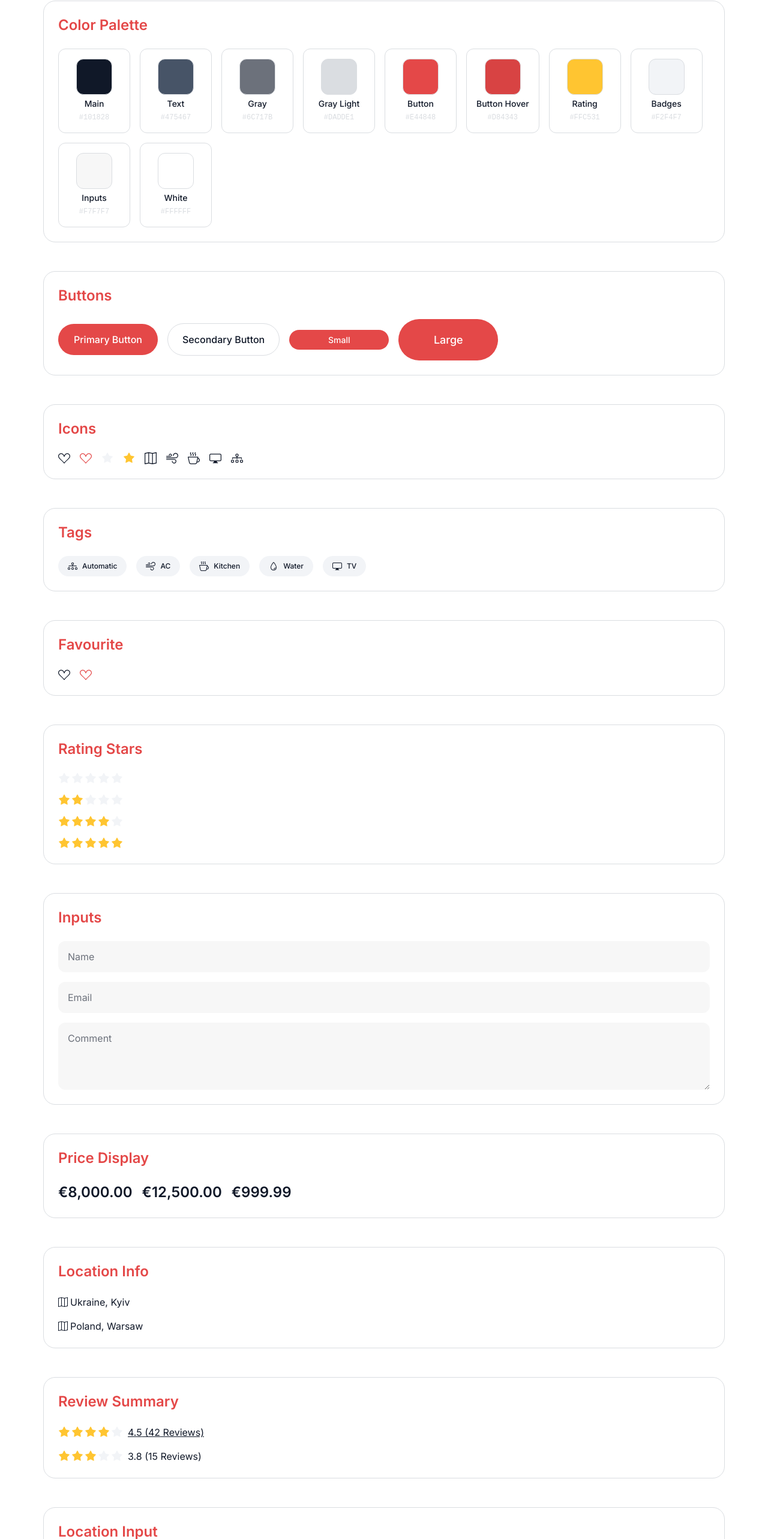
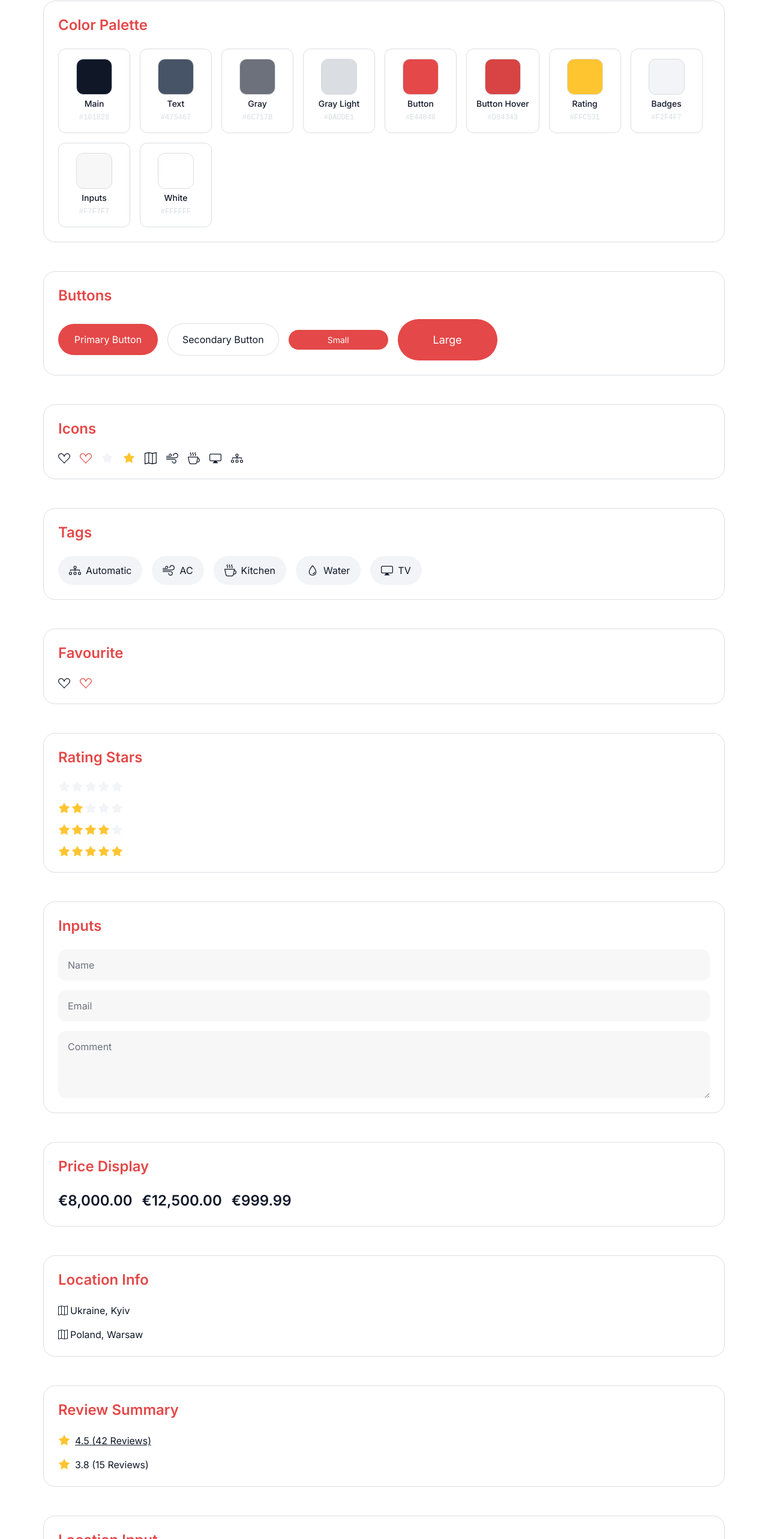
Before and after one commit to InnaKuts/travel-trucks, a React (Vite) app: page / in a window 1280 px wide. Shown: the part 193-2759 px from the top of the page at 60% size. Built offline with nearby package versions, Linux system fonts and the light colour scheme.

Commit message:
couple fixes

```diff
--- a/src/components/common/Button/Button.module.css
+++ b/src/components/common/Button/Button.module.css
@@ -4,7 +4,7 @@
   justify-content: center;
   gap: var(--spacing-sm);
   font-family: var(--font-family);
-  font-weight: var(--font-weight-medium);
+  font-weight: var(--font-weight-normal);
   border-radius: var(--radius-lg);
   cursor: pointer;
   transition: background-color 0.2s ease, transform 0.1s ease;
--- a/src/components/common/Tag/Tag.jsx
+++ b/src/components/common/Tag/Tag.jsx
@@ -4,7 +4,7 @@ import styles from "./Tag.module.css";
 const Tag = ({ children, icon, className = "", ...props }) => {
   return (
     <span className={`${styles.tag} ${className}`} {...props}>
-      {icon && <Icon name={icon} size="sm" />}
+      {icon && <Icon name={icon} />}
       {children}
     </span>
   );
--- a/src/components/common/Tag/Tag.module.css
+++ b/src/components/common/Tag/Tag.module.css
@@ -2,12 +2,13 @@
   display: inline-flex;
   align-items: center;
   gap: var(--spacing-sm);
-  padding: var(--spacing-sm) var(--spacing-md);
+  padding: 12px 18px;
   background-color: var(--color-badges);
   color: var(--color-main);
   border-radius: var(--radius-lg);
-  font-size: 12px;
-  font-weight: var(--font-weight-medium);
+  font-size: 16px;
+  font-weight: var(--font-weight-normal);
+  line-height: var(--spacing-lg);
   text-transform: capitalize;
   mix-blend-mode: multiply;
 }
--- a/src/components/composite/ReviewSummary/ReviewSummary.jsx
+++ b/src/components/composite/ReviewSummary/ReviewSummary.jsx
@@ -1,4 +1,4 @@
-import RatingStars from "../RatingStars/RatingStars";
+import Icon from "../../common/Icon/Icon";
 import styles from "./ReviewSummary.module.css";
 
 const ReviewSummary = ({
@@ -9,7 +9,7 @@ const ReviewSummary = ({
 }) => {
   return (
     <div className={`${styles.summary} ${className}`}>
-      <RatingStars rating={rating} />
+      <Icon name="star" variant="filled" className={styles.star} />
       {showLink ? (
         <a href="#reviews" className={styles.link}>
           {rating} ({reviewCount} Reviews)
--- a/src/components/composite/ReviewSummary/ReviewSummary.module.css
+++ b/src/components/composite/ReviewSummary/ReviewSummary.module.css
@@ -2,6 +2,10 @@
   display: inline-flex;
   align-items: center;
   gap: var(--spacing-sm);
+}
+
+.star {
+  color: var(--color-rating);
 }
 
 .link {
--- a/src/components/features/VehicleCard/VehicleCard.jsx
+++ b/src/components/features/VehicleCard/VehicleCard.jsx
@@ -87,6 +87,8 @@ const VehicleCard = ({ camper, onShowMore, className = "" }) => {
           ))}
         </div>
 
+        <div className={styles.spacer}></div>
+
         {/* Show more button */}
         <Button variant="primary" onClick={handleShowMore}>
           Show more
--- a/src/components/features/VehicleCard/VehicleCard.module.css
+++ b/src/components/features/VehicleCard/VehicleCard.module.css
@@ -8,21 +8,23 @@
   border-radius: var(--radius-md);
   overflow: hidden;
   width: 100%;
+  padding: var(--spacing-lg);
 }
 
 /* Image Section - aspect ratio 292/320 ≈ 0.9125 */
 .imageContainer {
   flex-shrink: 0;
   width: 292px;
-  height: 320px;
   overflow: hidden;
 }
 
 .image {
   width: 100%;
   height: 100%;
+  min-height: 320px;
   object-fit: cover;
   object-position: center;
+  border-radius: var(--radius-sm);
 }
 
 .imagePlaceholder {
@@ -43,13 +45,12 @@
   display: flex;
   flex-direction: column;
   align-items: flex-start;
-  gap: var(--spacing-md);
-  padding: var(--spacing-lg);
+  padding: 0 0 0 var(--spacing-lg);
   flex: 1;
-  height: 320px;
+  min-height: 320px;
+  width: 100%;
   justify-content: flex-start;
   min-width: 0;
-  overflow: hidden;
 }
 
 /* Header row: Name + Spacer + Price + Favourite */
@@ -79,6 +80,7 @@
   align-items: center;
   gap: var(--spacing-md);
   width: 100%;
+  margin-top: 8px;
 }
 
 /* Description - single line with ellipsis */
@@ -89,6 +91,7 @@
   line-height: 24px;
   color: var(--color-text);
   margin: 0;
+  margin-top: 24px;
   width: 100%;
   min-width: 0;
 
@@ -106,4 +109,6 @@
   align-items: flex-start;
   width: 100%;
   min-width: 0;
+  margin-top: 24px;
+  margin-bottom: 24px;
 }
```
